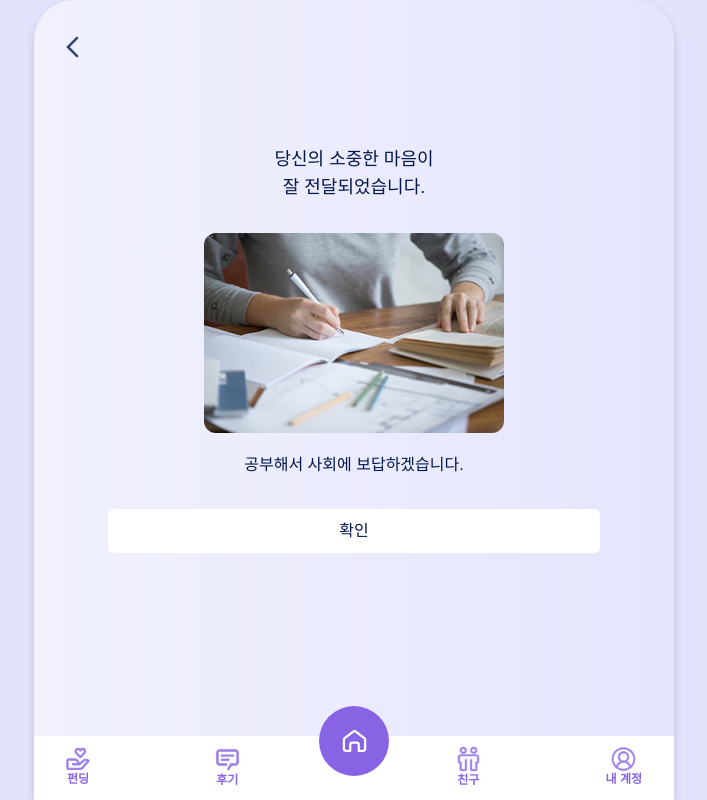
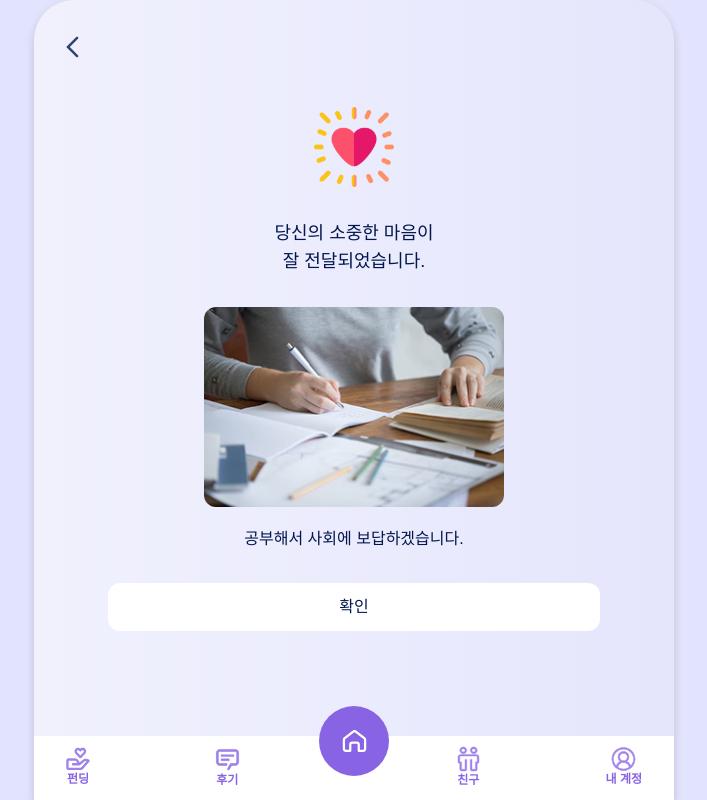
Before and after one commit to 2025-Advanced-Capstone-Chaeum/FE, a Next.js app: page /donation/complete in a window 1280 px wide. Shown: the whole page, without its empty margins (286-993 px from the left). Built offline with nearby package versions, Linux system fonts and the light colour scheme; a web font is replaced by a local one.

Commit message:
feat: 아이콘 추가 및 전체 높이 조정

```diff
--- a/src/app/(donation)/donation/complete/page.tsx
+++ b/src/app/(donation)/donation/complete/page.tsx
@@ -7,7 +7,8 @@ const DonationCompletePage = () => {
   return (
     <>
       <BackButton />
-      <div className="flex flex-col h-[70vh] justify-center items-center text-secondary gap-8">
+      <div className="flex flex-col h-[75vh] justify-center items-center text-secondary gap-8">
+        <Image src="/assets/images/heart.png" alt="Heart" width={80} height={80} className="opacity-90"/>
         <div className="flex flex-col items-center text-lg">
           <span>당신의 소중한 마음이</span>
           <span>잘 전달되었습니다.</span>
@@ -22,7 +23,7 @@ const DonationCompletePage = () => {
           />
           <span>공부해서 사회에 보답하겠습니다.</span>
         </div>
-        <Button variant="soft" className="w-[77%] text-md p-5.5">확인</Button>
+        <Button variant="soft" className="w-[77%] text-md p-6 rounded-xl">확인</Button>
       </div>
     </>
   );
--- a/src/app/(donation)/donation/loading/page.tsx
+++ b/src/app/(donation)/donation/loading/page.tsx
@@ -19,7 +19,7 @@ const DonationLoadingPage = () => {
   return (
     <>
       <BackButton />
-      <div className="flex flex-col h-[80vh] justify-center items-center gap-8">
+      <div className="flex flex-col h-[75vh] justify-center items-center gap-8">
         <Image
           src="/assets/images/load.gif"
           alt="Loading"
```
Also changed, not shown: public/assets/images/heart.png (added).
